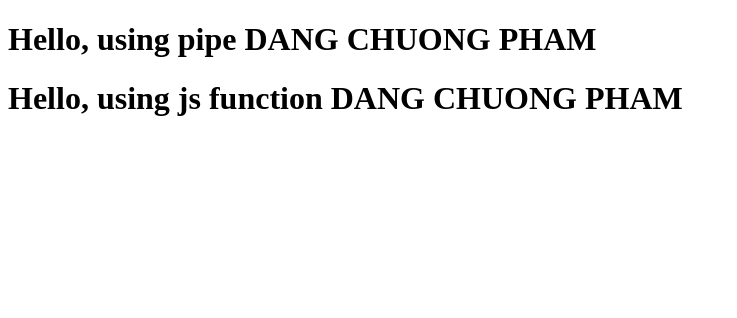
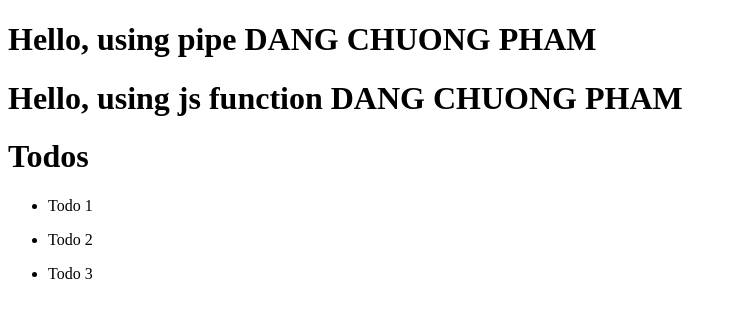
Before and after one commit to CodeLyoko2610/angular-todo-list-one, an Angular app: page / in a window 1280 px wide. Shown: the top 318 px of the page, without its empty margins (0-737 px from the left). Built offline with nearby package versions, Linux system fonts and the light colour scheme.

Commit message:
Output values of todos array using directive ngFor. Create TodoItem component.

```diff
--- a/src/app/app.component.html
+++ b/src/app/app.component.html
@@ -1,4 +1,5 @@
 <div>
   <h1>Hello, using pipe {{ name | uppercase }}</h1>
   <h1>Hello, using js function {{ name.toUpperCase() }}</h1>
+  <app-todos></app-todos>
 </div>
--- a/src/app/app.module.ts
+++ b/src/app/app.module.ts
@@ -4,11 +4,13 @@
 import { AppRoutingModule } from './app-routing.module';
 import { AppComponent } from './app.component';
 import { TodosComponent } from './components/todos/todos.component';
+import { TodoItemComponent } from './components/todo-item/todo-item.component';
 
 @NgModule({
   declarations: [
     AppComponent,
-    TodosComponent
+    TodosComponent,
+    TodoItemComponent
   ],
   imports: [
     BrowserModule,
--- /dev/null
+++ b/src/app/components/todo-item/todo-item.component.html
@@ -0,0 +1,3 @@
+<p>
+  todo-item works!
+</p>
--- /dev/null
+++ b/src/app/components/todo-item/todo-item.component.ts
@@ -0,0 +1,15 @@
+import { Component, OnInit } from '@angular/core';
+
+@Component({
+  selector: 'app-todo-item',
+  templateUrl: './todo-item.component.html',
+  styleUrls: ['./todo-item.component.css']
+})
+export class TodoItemComponent implements OnInit {
+
+  constructor() { }
+
+  ngOnInit() {
+  }
+
+}
--- a/src/app/components/todos/todos.component.html
+++ b/src/app/components/todos/todos.component.html
@@ -1,3 +1,4 @@
-<p>
-  todos works!
-</p>
+<h1>Todos</h1>
+<ul *ngFor="let todo of todos">
+  <li>{{ todo.title }}</li>
+</ul>
--- a/src/app/components/todos/todos.component.ts
+++ b/src/app/components/todos/todos.component.ts
@@ -1,4 +1,6 @@
 import { Component, OnInit } from '@angular/core';
+
+import { Todo } from '../../models/Todo'
 
 @Component({
   selector: 'app-todos',
@@ -7,9 +9,30 @@
 })
 export class TodosComponent implements OnInit {
 
-  constructor() { }
+  todos: Todo[]
+
+  constructor() {
+    //Import services here
+  }
 
   ngOnInit() {
+    this.todos = [
+      {
+        id: 1,
+        title: "Todo 1",
+        completed: false
+      },
+      {
+        id: 2,
+        title: "Todo 2",
+        completed: false
+      },
+      {
+        id: 3,
+        title: "Todo 3",
+        completed: false
+      }
+    ]
   }
 
 }
--- /dev/null
+++ b/src/app/models/Todo.ts
@@ -0,0 +1,5 @@
+export class Todo {
+  id: number
+  title: string
+  completed: boolean
+}
```
Also changed, not shown: src/app/components/todo-item/todo-item.component.css (added), 1 other file (tests, documents, lock files or other folders).
